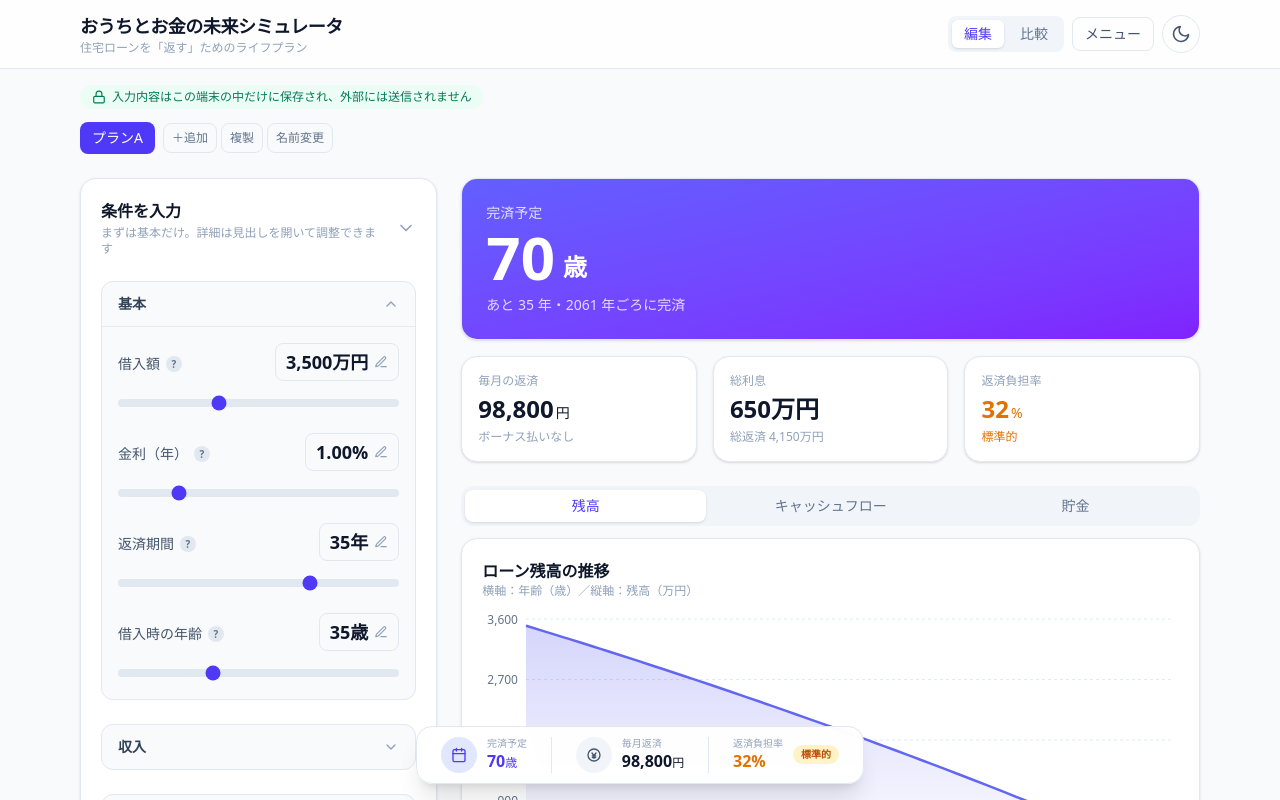
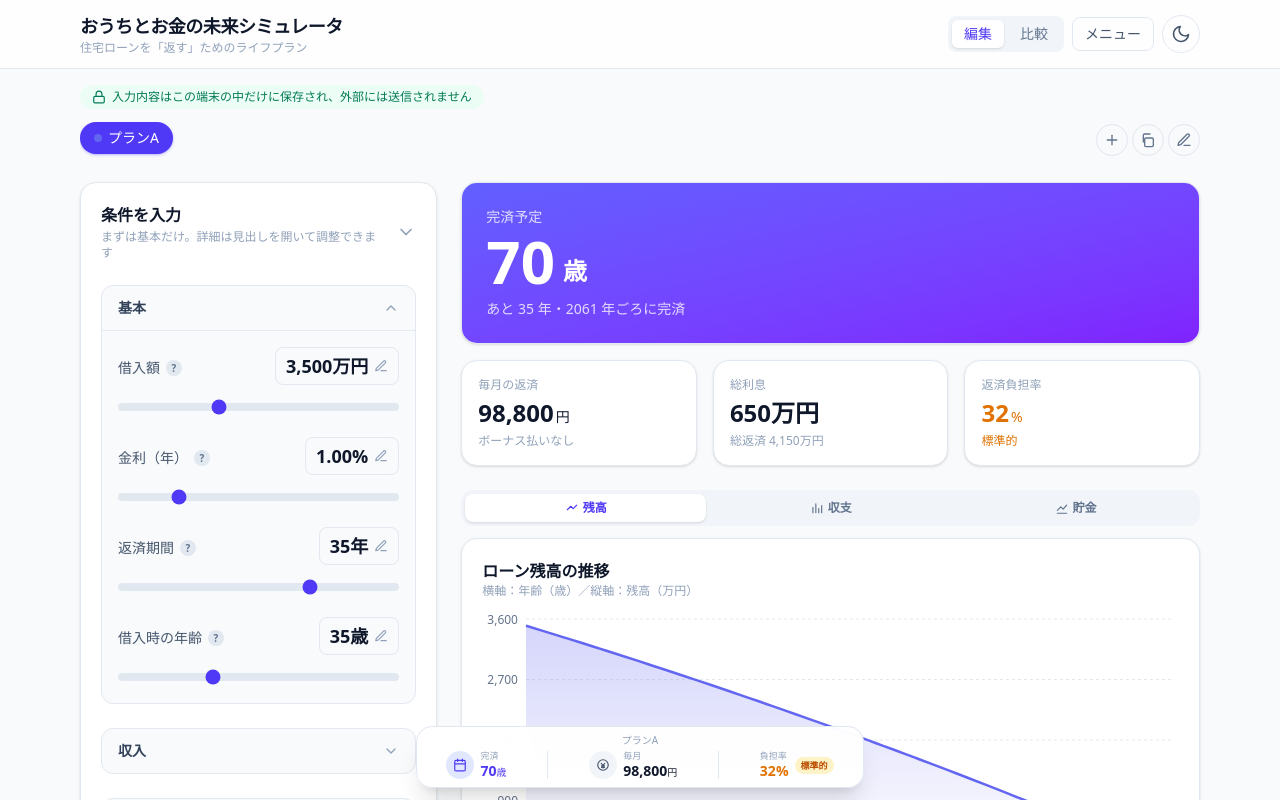
Before and after one commit to taogya/home-loan-simulator, a React (Vite) app: page / in a window 1280 px wide. Shown: the top 800 px of the page. Built offline with nearby package versions, Linux system fonts and the light colour scheme.

Commit message:
モバイルUX改善：プランタブ刷新・横スワイプ切替・空欄バリデーション・数値空入力対応

```diff
--- a/src/App.tsx
+++ b/src/App.tsx
@@ -1,4 +1,4 @@
-import { useEffect, useMemo, useState } from 'react'
+import { useEffect, useMemo, useRef, useState, type PointerEvent as ReactPointerEvent } from 'react'
 import { InputPanel } from './components/InputPanel'
 import { StatHighlight } from './components/StatHighlight'
 import { BalanceChart } from './components/BalanceChart'
@@ -16,11 +16,42 @@ import { useTheme } from './hooks/useTheme'
 
 const CHART_TABS = [
   { id: 'balance', label: '残高' },
-  { id: 'cashflow', label: 'キャッシュフロー' },
+  { id: 'cashflow', label: '収支' },
   { id: 'savings', label: '貯金' },
 ] as const
 
 type ChartTabId = (typeof CHART_TABS)[number]['id']
+
+function ChartTabIcon({ id }: { id: ChartTabId }) {
+  const common = {
+    viewBox: '0 0 24 24',
+    fill: 'none',
+    stroke: 'currentColor',
+    strokeWidth: 2,
+    strokeLinecap: 'round' as const,
+    strokeLinejoin: 'round' as const,
+    className: 'h-3.5 w-3.5',
+    'aria-hidden': true,
+  }
+  if (id === 'balance')
+    return (
+      <svg {...common}>
+        <path d="M20 7l-6 6-4-4-6 6" />
+      </svg>
+    )
+  if (id === 'cashflow')
+    return (
+      <svg {...common}>
+        <path d="M5 20V11M10 20V5M15 20V13M20 20V8" />
+      </svg>
+    )
+  return (
+    <svg {...common}>
+      <path d="M4 16l6-6 4 4 6-7" />
+      <path d="M4 21h16" />
+    </svg>
+  )
+}
 
 function SunIcon() {
   return (
@@ -188,6 +219,23 @@ function App() {
   const selectPlan = (id: string) =>
     setPlansState((prev) => ({ ...prev, activeId: id }))
 
+  const swipeStart = useRef<{ x: number; y: number } | null>(null)
+  const handleSwipeStart = (e: ReactPointerEvent) => {
+    swipeStart.current = { x: e.clientX, y: e.clientY }
+  }
+  const handleSwipeEnd = (e: ReactPointerEvent) => {
+    const s = swipeStart.current
+    swipeStart.current = null
+    if (!s) return
+    const dx = e.clientX - s.x
+    const dy = e.clientY - s.y
+    if (Math.abs(dx) < 60 || Math.abs(dx) < Math.abs(dy) * 1.5) return
+    const idx = plans.findIndex((p) => p.id === activeId)
+    if (idx === -1) return
+    if (dx < 0 && idx < plans.length - 1) selectPlan(plans[idx + 1].id)
+    else if (dx > 0 && idx > 0) selectPlan(plans[idx - 1].id)
+  }
+
   const addPlan = () =>
     setPlansState((prev) => {
       const plan: Plan = {
@@ -221,6 +269,17 @@ function App() {
       ...prev,
       plans: prev.plans.map((p) => (p.id === id ? { ...p, name } : p)),
     }))
+
+  const reorderPlans = (fromId: string, toId: string) =>
+    setPlansState((prev) => {
+      const fromIdx = prev.plans.findIndex((p) => p.id === fromId)
+      const toIdx = prev.plans.findIndex((p) => p.id === toId)
+      if (fromIdx === -1 || toIdx === -1 || fromIdx === toIdx) return prev
+      const plans = [...prev.plans]
+      const [moved] = plans.splice(fromIdx, 1)
+      plans.splice(toIdx, 0, moved)
+      return { ...prev, plans }
+    })
 
   const exportJson = () => {
     const data = JSON.stringify(plansState, null, 2)
@@ -343,6 +402,7 @@ function App() {
           onDuplicate={duplicatePlan}
           onRemove={removePlan}
           onRename={renamePlan}
+          onReorder={reorderPlans}
         />
       </div>
 
@@ -365,7 +425,16 @@ function App() {
             onUpdateExpense={updateExpense}
           />
         </div>
-        <div className="space-y-6 lg:col-span-2">
+        <div
+          className="touch-pan-y space-y-6 lg:col-span-2"
+          onPointerDown={handleSwipeStart}
+          onPointerUp={handleSwipeEnd}
+        >
+          {plans.length > 1 && (
+            <p className="-mt-2 text-center text-[11px] text-slate-400 lg:hidden">
+              ← 左右スワイプでプラン切替 →
+            </p>
+          )}
           <StatHighlight result={result} />
           <div className="space-y-3">
             <div className="flex gap-1 rounded-xl bg-slate-100 p-1 dark:bg-slate-800/60">
@@ -374,12 +443,13 @@ function App() {
                   key={t.id}
                   type="button"
                   onClick={() => setChartTab(t.id)}
-                  className={`flex-1 rounded-lg px-3 py-1.5 text-sm font-medium transition ${
+                  className={`flex flex-1 items-center justify-center gap-1 rounded-lg px-2 py-1.5 text-xs font-semibold transition ${
                     chartTab === t.id
                       ? 'bg-white text-indigo-600 shadow-sm dark:bg-slate-900 dark:text-indigo-400'
                       : 'text-slate-500 hover:text-slate-700 dark:text-slate-400'
                   }`}
                 >
+                  <ChartTabIcon id={t.id} />
                   {t.label}
                 </button>
               ))}
@@ -415,10 +485,14 @@ function App() {
       </footer>
 
       {/* スクロール追従の結果サマリー */}
-      <div className="fixed inset-x-0 bottom-4 z-20 px-4">
-        <div className="mx-auto flex max-w-md items-center justify-around gap-2 rounded-2xl border border-slate-200 bg-white/95 px-4 py-2.5 shadow-xl backdrop-blur dark:border-slate-700 dark:bg-slate-900/95">
-          <div className="flex items-center gap-2.5">
-            <span className="flex h-9 w-9 shrink-0 items-center justify-center rounded-full bg-indigo-100 text-indigo-600 dark:bg-indigo-950/60 dark:text-indigo-400">
+      <div className="fixed inset-x-0 bottom-3 z-20 px-3">
+        <div className="mx-auto max-w-md rounded-2xl border border-slate-200 bg-white/95 px-3 py-1.5 shadow-xl backdrop-blur dark:border-slate-700 dark:bg-slate-900/95">
+          <p className="mb-0.5 truncate text-center text-[10px] font-medium text-slate-400 dark:text-slate-500">
+            {plans.length > 1 ? `‹  ${activePlan.name}  ›` : activePlan.name}
+          </p>
+          <div className="flex items-center justify-around gap-1.5">
+            <div className="flex items-center gap-1.5">
+              <span className="flex h-7 w-7 shrink-0 items-center justify-center rounded-full bg-indigo-100 text-indigo-600 dark:bg-indigo-950/60 dark:text-indigo-400">
                 <svg
                   viewBox="0 0 24 24"
                   fill="none"
@@ -426,7 +500,7 @@ function App() {
                   strokeWidth="2"
                   strokeLinecap="round"
                   strokeLinejoin="round"
-                className="h-4 w-4"
+                  className="h-3.5 w-3.5"
                   aria-hidden="true"
                 >
                   <rect x="3" y="4" width="18" height="18" rx="2" />
@@ -434,18 +508,18 @@ function App() {
                 </svg>
               </span>
               <div className="leading-tight">
-              <p className="text-[10px] text-slate-400 dark:text-slate-500">
-                完済予定
+                <p className="text-[9px] text-slate-400 dark:text-slate-500">
+                  完済
                 </p>
-              <p className="text-base font-bold tabular-nums text-indigo-600 dark:text-indigo-400">
+                <p className="text-sm font-bold tabular-nums text-indigo-600 dark:text-indigo-400">
                   {result.payoffAge}
-                <span className="text-xs font-medium">歳</span>
+                  <span className="text-[10px] font-medium">歳</span>
                 </p>
               </div>
             </div>
-          <div className="h-9 w-px bg-slate-200 dark:bg-slate-800" />
-          <div className="flex items-center gap-2.5">
-            <span className="flex h-9 w-9 shrink-0 items-center justify-center rounded-full bg-slate-100 text-slate-600 dark:bg-slate-800 dark:text-slate-300">
+            <div className="h-7 w-px bg-slate-200 dark:bg-slate-800" />
+            <div className="flex items-center gap-1.5">
+              <span className="flex h-7 w-7 shrink-0 items-center justify-center rounded-full bg-slate-100 text-slate-600 dark:bg-slate-800 dark:text-slate-300">
                 <svg
                   viewBox="0 0 24 24"
                   fill="none"
@@ -453,7 +527,7 @@ function App() {
                   strokeWidth="2"
                   strokeLinecap="round"
                   strokeLinejoin="round"
-                className="h-4 w-4"
+                  className="h-3.5 w-3.5"
                   aria-hidden="true"
                 >
                   <circle cx="12" cy="12" r="9" />
@@ -461,30 +535,31 @@ function App() {
                 </svg>
               </span>
               <div className="leading-tight">
-              <p className="text-[10px] text-slate-400 dark:text-slate-500">
-                毎月返済
+                <p className="text-[9px] text-slate-400 dark:text-slate-500">
+                  毎月
                 </p>
-              <p className="text-base font-bold tabular-nums text-slate-900 dark:text-white">
+                <p className="text-sm font-bold tabular-nums text-slate-900 dark:text-white">
                   {formatYen(result.monthlyPayment)}
-                <span className="text-xs font-medium">円</span>
+                  <span className="text-[10px] font-medium">円</span>
                 </p>
               </div>
             </div>
-          <div className="h-9 w-px bg-slate-200 dark:bg-slate-800" />
-          <div className="flex items-center gap-2.5">
+            <div className="h-7 w-px bg-slate-200 dark:bg-slate-800" />
+            <div className="flex items-center gap-1.5">
               <div className="leading-tight">
-              <p className="text-[10px] text-slate-400 dark:text-slate-500">
-                返済負担率
+                <p className="text-[9px] text-slate-400 dark:text-slate-500">
+                  負担率
                 </p>
-              <p className={`text-base font-bold tabular-nums ${burdenColor}`}>
+                <p className={`text-sm font-bold tabular-nums ${burdenColor}`}>
                   {result.repaymentBurdenPct.toFixed(0)}%
                 </p>
               </div>
               <span
-              className={`rounded-full px-2 py-0.5 text-[10px] font-bold ${burdenBadge}`}
+                className={`rounded-full px-1.5 py-0.5 text-[9px] font-bold ${burdenBadge}`}
               >
                 {burdenLabel}
               </span>
+            </div>
           </div>
         </div>
       </div>
--- a/src/components/PlanTabs.tsx
+++ b/src/components/PlanTabs.tsx
@@ -1,5 +1,25 @@
-import { useState } from 'react';
+import { useEffect, useRef, useState } from 'react';
 import type { Plan } from '../types';
+import { PLAN_COLORS } from '../lib/planColors';
+
+function TabIcon({ d, className }: { d: string[]; className?: string }) {
+  return (
+    <svg
+      viewBox="0 0 24 24"
+      fill="none"
+      stroke="currentColor"
+      strokeWidth={2}
+      strokeLinecap="round"
+      strokeLinejoin="round"
+      className={className ?? 'h-4 w-4'}
+      aria-hidden
+    >
+      {d.map((p, i) => (
+        <path key={i} d={p} />
+      ))}
+    </svg>
+  );
+}
 
 interface PlanTabsProps {
   plans: Plan[];
@@ -9,6 +29,7 @@ interface PlanTabsProps {
   onDuplicate: () => void;
   onRemove: () => void;
   onRename: (id: string, name: string) => void;
+  onReorder: (fromId: string, toId: string) => void;
 }
 
 export function PlanTabs({
@@ -19,9 +40,17 @@ export function PlanTabs({
   onDuplicate,
   onRemove,
   onRename,
+  onReorder,
 }: PlanTabsProps) {
   const [editingId, setEditingId] = useState<string | null>(null);
   const [draftName, setDraftName] = useState('');
+  const [dragId, setDragId] = useState<string | null>(null);
+  const [overId, setOverId] = useState<string | null>(null);
+  const activeRef = useRef<HTMLButtonElement | null>(null);
+
+  useEffect(() => {
+    activeRef.current?.scrollIntoView({ block: 'nearest', inline: 'center' });
+  }, [activeId]);
 
   const startRename = (id: string, current: string) => {
     setEditingId(id);
@@ -32,13 +61,55 @@ export function PlanTabs({
     setEditingId(null);
   };
 
-  const btnBase =
-    'rounded-lg border border-slate-200 px-2 py-1.5 text-slate-500 transition hover:bg-slate-50 dark:border-slate-700 dark:text-slate-400 dark:hover:bg-slate-800';
+  const pointerStart = useRef<{
+    x: number;
+    y: number;
+    id: string;
+    moved: boolean;
+  } | null>(null);
+
+  const handlePointerDown = (e: React.PointerEvent, id: string) => {
+    if (editingId) return;
+    try {
+      e.currentTarget.setPointerCapture(e.pointerId);
+    } catch {
+      // ポインタキャプチャ非対応でも続行
+    }
+    pointerStart.current = { x: e.clientX, y: e.clientY, id, moved: false };
+  };
+  const handlePointerMove = (e: React.PointerEvent) => {
+    const start = pointerStart.current;
+    if (!start) return;
+    if (!start.moved) {
+      const dist = Math.hypot(e.clientX - start.x, e.clientY - start.y);
+      if (dist < 6) return;
+      start.moved = true;
+      setDragId(start.id);
+    }
+    const el = document.elementFromPoint(e.clientX, e.clientY);
+    const tab = el?.closest('[data-plan-id]') as HTMLElement | null;
+    const overPlanId = tab?.dataset.planId ?? null;
+    setOverId(overPlanId && overPlanId !== start.id ? overPlanId : null);
+  };
+  const handlePointerUp = (id: string) => {
+    const start = pointerStart.current;
+    pointerStart.current = null;
+    if (start && !start.moved) {
+      onSelect(id);
+    } else if (dragId && overId && dragId !== overId) {
+      onReorder(dragId, overId);
+    }
+    setDragId(null);
+    setOverId(null);
+  };
+
+  const iconBtn =
+    'flex h-8 w-8 items-center justify-center rounded-full border border-slate-200 text-slate-500 transition hover:bg-slate-100 hover:text-slate-700 dark:border-slate-700 dark:text-slate-400 dark:hover:bg-slate-800';
 
   return (
     <div className="flex flex-wrap items-center gap-2">
-      <div className="flex flex-wrap gap-1">
-        {plans.map((p) =>
+      <div className="flex flex-1 gap-1.5 overflow-x-auto pb-1">
+        {plans.map((p, idx) =>
           editingId === p.id ? (
             <input
               key={p.id}
@@ -56,27 +127,54 @@ export function PlanTabs({
           ) : (
             <button
               key={p.id}
+              ref={p.id === activeId ? activeRef : null}
               type="button"
-              onClick={() => onSelect(p.id)}
+              data-plan-id={p.id}
+              onPointerDown={(e) => handlePointerDown(e, p.id)}
+              onPointerMove={handlePointerMove}
+              onPointerUp={() => handlePointerUp(p.id)}
               onDoubleClick={() => startRename(p.id, p.name)}
-              title="ダブルクリックで名前変更"
-              className={`rounded-lg px-3 py-1.5 text-sm font-medium transition ${
+              title="ドラッグで並び替え／ダブルクリックで名前変更"
+              className={`flex shrink-0 cursor-grab touch-none select-none items-center gap-1.5 rounded-full px-3.5 py-1.5 text-sm font-medium transition active:cursor-grabbing ${
                 p.id === activeId
-                  ? 'bg-indigo-600 text-white'
+                  ? 'bg-indigo-600 text-white shadow-sm shadow-indigo-600/30'
                   : 'bg-white text-slate-600 ring-1 ring-slate-200 hover:bg-slate-50 dark:bg-slate-800 dark:text-slate-300 dark:ring-slate-700'
+              } ${dragId === p.id ? 'opacity-40' : ''} ${
+                overId === p.id ? 'ring-2 ring-indigo-400' : ''
               }`}
             >
+              <span
+                className="h-2 w-2 shrink-0 rounded-full"
+                style={{ backgroundColor: PLAN_COLORS[idx % PLAN_COLORS.length] }}
+              />
               {p.name}
             </button>
           ),
         )}
       </div>
-      <div className="flex items-center gap-1 text-xs">
-        <button type="button" onClick={onAdd} className={btnBase}>
-          ＋追加
+      <div className="flex shrink-0 items-center gap-1">
+        <button
+          type="button"
+          onClick={onAdd}
+          className={iconBtn}
+          title="プランを追加"
+          aria-label="プランを追加"
+        >
+          <TabIcon d={['M12 5v14', 'M5 12h14']} />
         </button>
-        <button type="button" onClick={onDuplicate} className={btnBase}>
-          複製
+        <button
+          type="button"
+          onClick={onDuplicate}
+          className={iconBtn}
+          title="複製"
+          aria-label="プランを複製"
+        >
+          <TabIcon
+            d={[
+              'M9 9h9a2 2 0 0 1 2 2v9a2 2 0 0 1-2 2H9a2 2 0 0 1-2-2v-9a2 2 0 0 1 2-2Z',
+              'M5 15V5a2 2 0 0 1 2-2h8',
+            ]}
+          />
         </button>
         <button
           type="button"
@@ -84,9 +182,11 @@ export function PlanTabs({
             const target = plans.find((p) => p.id === activeId);
             if (target) startRename(target.id, target.name);
           }}
-          className={btnBase}
+          className={iconBtn}
+          title="名前変更"
+          aria-label="プラン名を変更"
         >
-          名前変更
+          <TabIcon d={['M12 20h9', 'M16.5 3.5a2.12 2.12 0 0 1 3 3L7 19l-4 1 1-4Z']} />
         </button>
         {plans.length > 1 && (
           <button
@@ -101,9 +201,18 @@ export function PlanTabs({
                 onRemove();
               }
             }}
-            className="rounded-lg border border-slate-200 px-2 py-1.5 text-slate-500 transition hover:bg-rose-50 hover:text-rose-500 dark:border-slate-700 dark:text-slate-400"
+            className="flex h-8 w-8 items-center justify-center rounded-full border border-slate-200 text-slate-500 transition hover:bg-rose-50 hover:text-rose-500 dark:border-slate-700 dark:text-slate-400 dark:hover:bg-rose-950/40"
+            title="削除"
+            aria-label="プランを削除"
           >
-            削除
+            <TabIcon
+              d={[
+                'M3 6h18',
+                'M8 6V4a1 1 0 0 1 1-1h6a1 1 0 0 1 1 1v2',
+                'M19 6v14a1 1 0 0 1-1 1H6a1 1 0 0 1-1-1V6',
+                'M10 11v6M14 11v6',
+              ]}
+            />
           </button>
         )}
       </div>
--- /dev/null
+++ b/src/lib/planColors.ts
@@ -0,0 +1,12 @@
+export const PLAN_COLORS = [
+  '#6366f1',
+  '#10b981',
+  '#f59e0b',
+  '#ec4899',
+  '#06b6d4',
+  '#8b5cf6',
+  '#ef4444',
+  '#14b8a6',
+  '#f97316',
+  '#3b82f6',
+];
```
Also changed, not shown: src/components/ComparePanel.tsx (+1 -13 lines), src/components/InputPanel.tsx (+68 -30 lines), 1 other file (tests, documents, lock files or other folders). Lines whose indentation alone changed are shown as unchanged.
